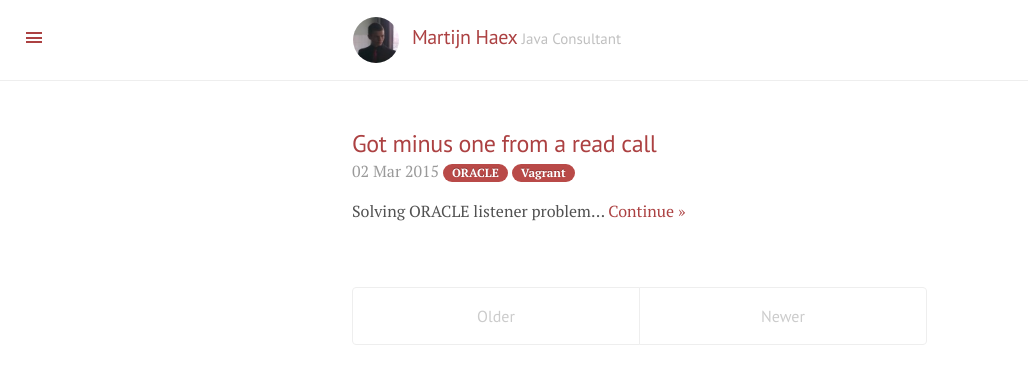
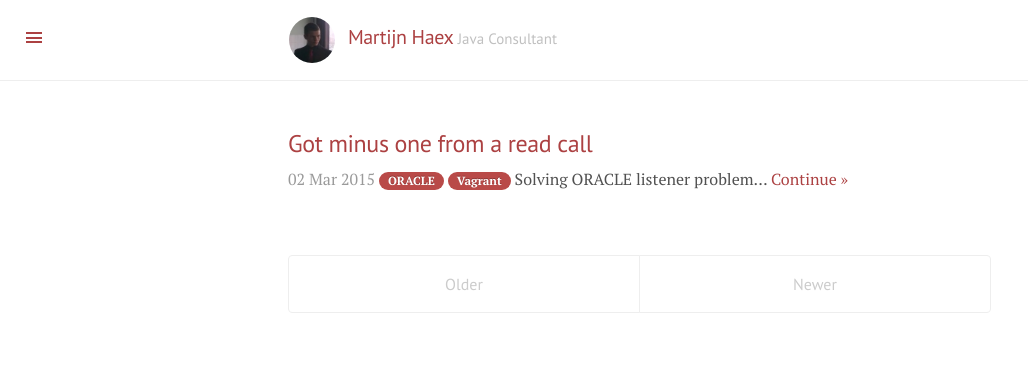
Before and after one commit to martijnhaex/martijnhaex.github.io, a Jekyll site: the page built from index.html, in a window 1280 px wide. Shown: the top 384 px of the page, without its empty margins (0-1028 px from the left). Built offline with Jekyll 4.4.1, drawn with Linux system fonts in a browser that asks for light colours; Markdown is read by kramdown in place of the engine named in the settings; the list of posts is cut into pages by our own code.

```diff
--- a/public/css/lanyon.css
+++ b/public/css/lanyon.css
@@ -77,12 +77,12 @@
 }
 @media (min-width: 38em) {
     .container {
-        max-width: 32rem;
+        max-width: 36rem;
     }
 }
 @media (min-width: 56em) {
     .container {
-        max-width: 38rem;
+        max-width: 46rem;
     }
 }
 
@@ -326,11 +326,17 @@
 }
 
 /* Meta data line below post title */
-.post-date {
+.post-meta {
     display: block;
     margin-top: -.5rem;
     margin-bottom: 1rem;
     color: #9a9a9a;
+}
+
+.post-date {
+    display: inline;
+    margin-top:0;
+    margin-bottom: 0;
 }
 
 /* Related posts */
```
